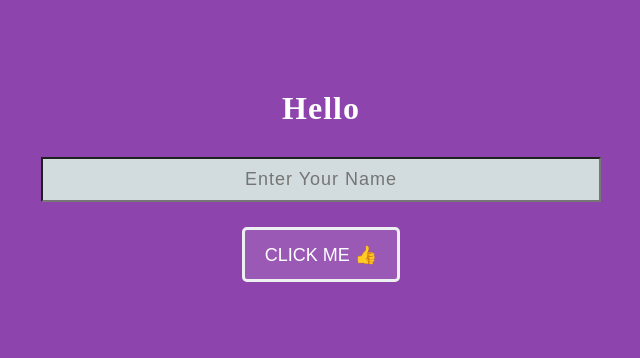
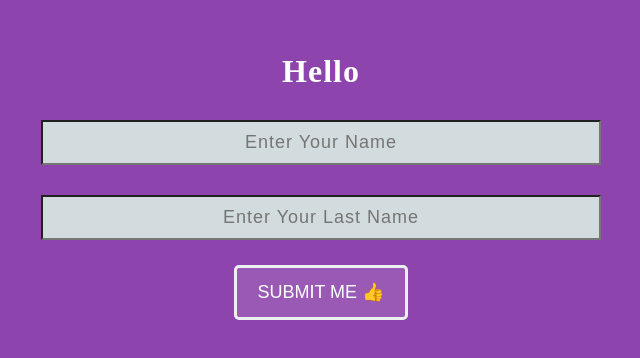
Before and after one commit to muktinathrajbanshi/ReactTutorial, a React (Create React App) app: page / in a window 1280 px wide. Shown: the part 214-572 px from the top of the page, without its empty margins (319-959 px from the left). Built offline with nearby package versions, Linux system fonts and the light colour scheme; a web font is replaced by a local one.

Commit message:
Login Form Submit in React Js

```diff
--- a/src/App.jsx
+++ b/src/App.jsx
@@ -3,24 +3,47 @@
 const App = () => {
 
     const [name, setName] = useState("");
-    const [fullName, setFullName] = useState();
+    const [lastName, setLastName] = useState("");
+    const [fullName, setFullName] = useState("");
 
+    const [lastNamenew, setLastNameNew] = useState("");
 
+    const onSubmits = (event) => {
+        event.preventDefault();
+        setFullName(name);
+        setLastNameNew(lastName);
+    }
     const inputEvent = (event) => {
         console.log(event.target.value);
         setName(event.target.value);
     };
 
-    const onSubmit = () => {
-        setFullName(name);
+    const inputEventTwo = (event) => {
+        setLastName(event.target.value);
     }
 
     return (
         <>
+            <div className="main_div">
+            <form onSubmit={onSubmits}>
             <div>
-                <h1> Hello {fullName} </h1>
-                <input type="text" placeholder="Enter Your Name" onChange={inputEvent} value={name} />
-                <button onClick={onSubmit}> Click Me 👍 </button>
+                <h1> Hello {fullName} {lastNamenew} </h1>
+                <input
+                 type="text"
+                 placeholder="Enter Your Name"
+                 onChange={inputEvent}
+                 value={name}
+                  />
+                <br />
+                <input
+                 type="text"
+                 placeholder="Enter Your Last Name"
+                 onChange={inputEventTwo}
+                 value={lastName}
+                  />
+                <button type="submit"> Submit Me 👍 </button>
+            </div>
+            </form>
             </div>
         </>
     );
```
